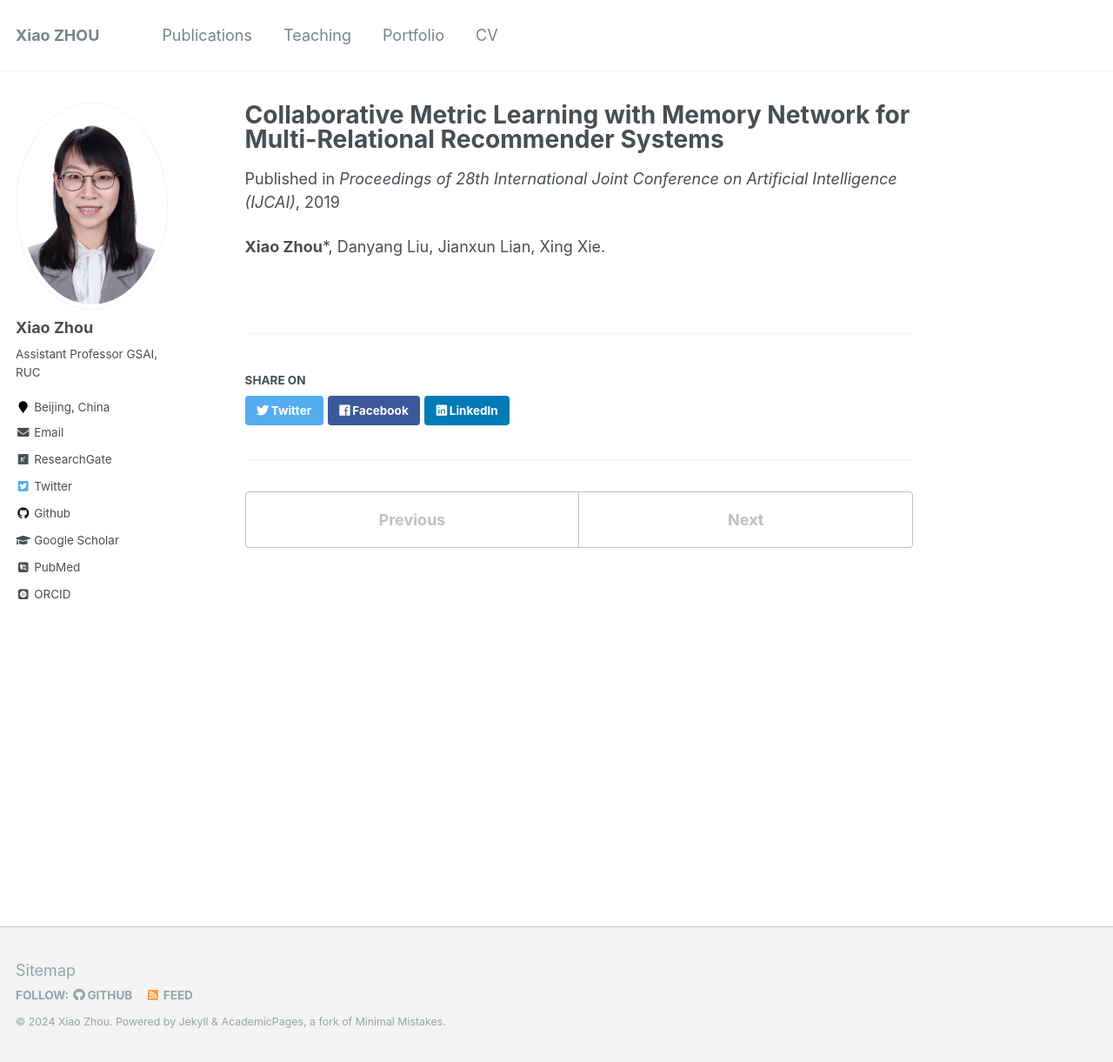
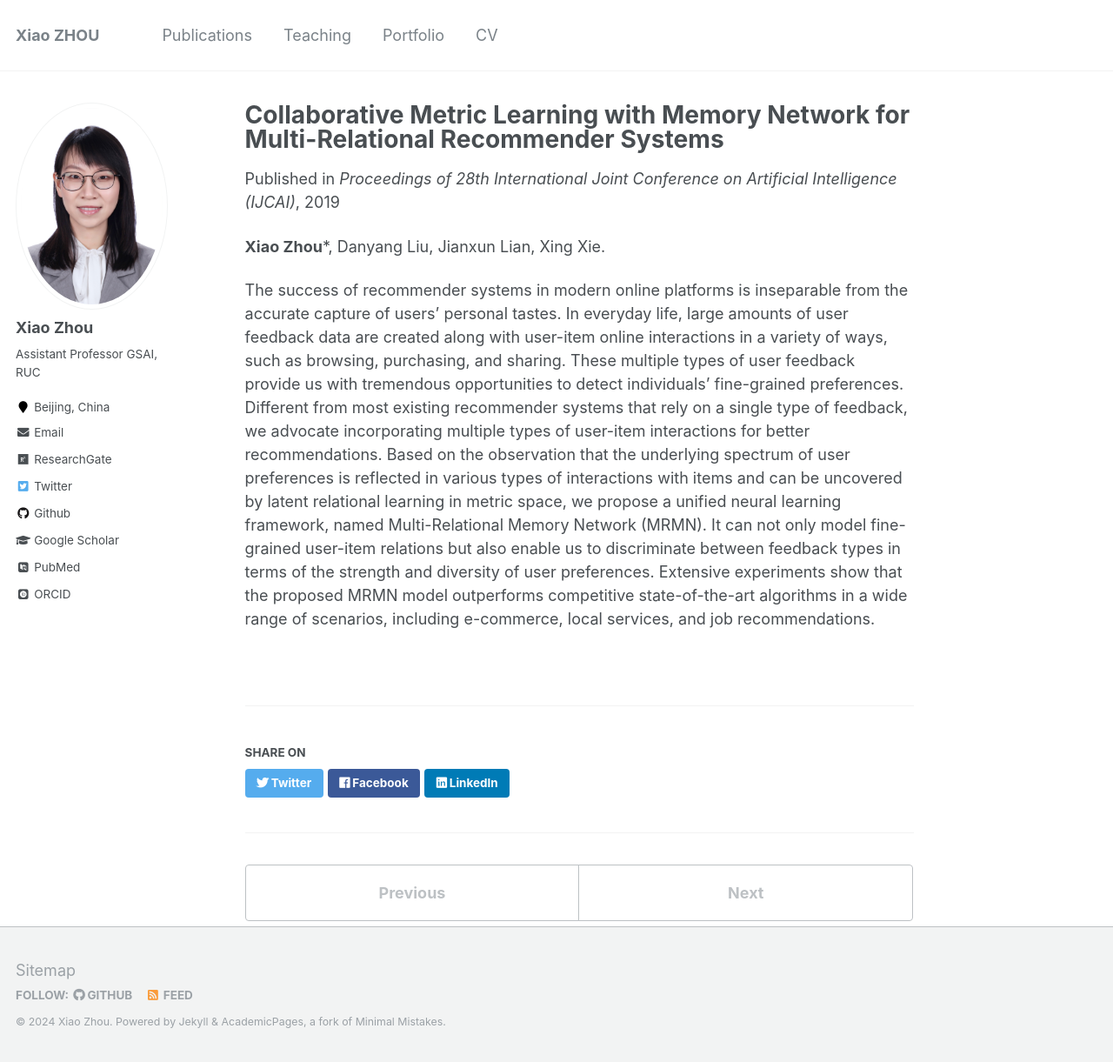
Before and after one commit to lxin131/XiaoZHOUCAM.github.io, a Jekyll site: the page built from _publications/IJCAI2019.md, in a window 1280 px wide and 1221 px high. Shown: the whole window at 87% size. Built offline with Jekyll 4.4.1, drawn with Linux system fonts in a browser that asks for light colours; some web fonts are replaced.

Commit message:
Update IJCAI2019.md

```diff
--- a/_publications/IJCAI2019.md
+++ b/_publications/IJCAI2019.md
@@ -7,3 +7,5 @@ paperurl: 'http://XiaoZHOUCAM.github.io/files/IJCAI2019.pdf'
 ---
 
 **Xiao Zhou**\*, Danyang Liu, Jianxun Lian, Xing Xie.
+
+The success of recommender systems in modern online platforms is inseparable from the accurate capture of users’ personal tastes. In everyday life, large amounts of user feedback data are created along with user-item online interactions in a variety of ways, such as browsing, purchasing, and sharing. These multiple types of user feedback provide us with tremendous opportunities to detect individuals’ fine-grained preferences. Different from most existing recommender systems that rely on a single type of feedback, we advocate incorporating multiple types of user-item interactions for better recommendations. Based on the observation that the underlying spectrum of user preferences is reflected in various types of interactions with items and can be uncovered by latent relational learning in metric space, we propose a unified neural learning framework, named Multi-Relational Memory Network (MRMN). It can not only model fine-grained user-item relations but also enable us to discriminate between feedback types in terms of the strength and diversity of user preferences. Extensive experiments show that the proposed MRMN model outperforms competitive state-of-the-art algorithms in a wide range of scenarios, including e-commerce, local services, and job recommendations.
```
